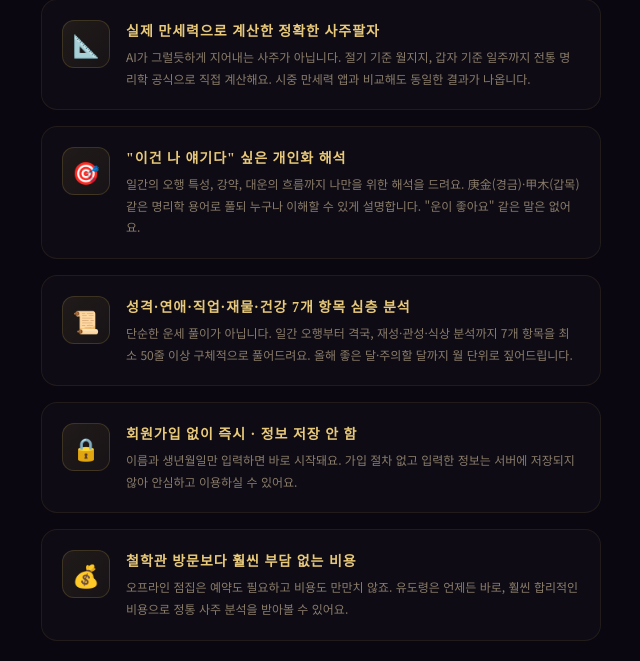
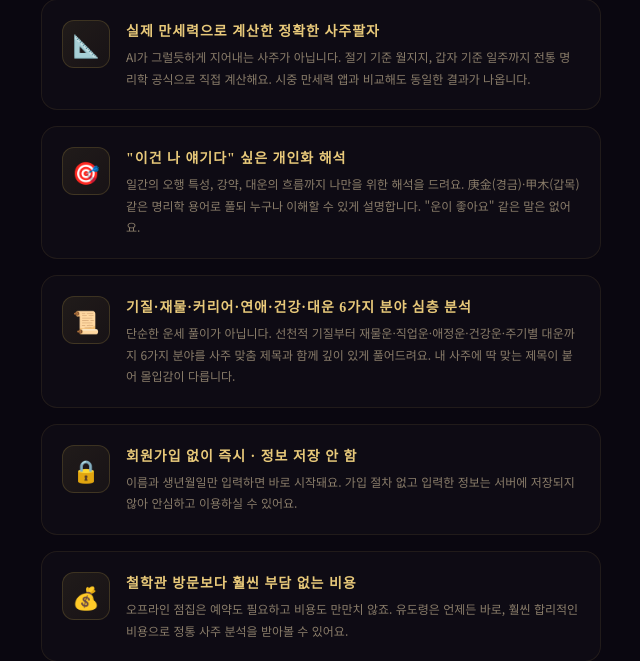
Before and after one commit to gud1955-sudo/yudoryeong, a Flask app: page / in a window 1280 px wide. Shown: the part 2917-3578 px from the top of the page, without its empty margins (319-959 px from the left). Run offline with Flask 3, Linux system fonts and the light colour scheme; some libraries are stand-ins or nearby versions.

Commit message:
메인페이지 사주 결과 예시 양식을 실제 출력 형식에 맞게 업데이트
- '운세 맛보기' → '사주 원국 해석' 섹션 제목 변경
- 블러 미리보기(teaseText)를 6가지 분야 목록 형식으로 교체
- teaseSectionTitle '종합 사주 상세 분석' → '상세 감정서 — 6가지 운명 분석'
- teaseTitle '감정서가 준비되었소' 로 통일
- 결제 모달에 '3회 질문' 항목 추가
- 특징 소개 '7개 항목' → '6가지 분야' 설명 실제 구성과 일치

https://claude.ai/code/session_01R7rEE77RBF8gC9UChskq1K

```diff
--- a/templates/index.html
+++ b/templates/index.html
@@ -710,8 +710,8 @@
         <div class="feature-item">
             <div class="feature-icon-wrap">📜</div>
             <div class="feature-text">
-                <h4>성격·연애·직업·재물·건강 <em>7개 항목 심층 분석</em></h4>
-                <p>단순한 운세 풀이가 아닙니다. 일간 오행부터 격국, 재성·관성·식상 분석까지 7개 항목을 최소 50줄 이상 구체적으로 풀어드려요. 올해 좋은 달·주의할 달까지 월 단위로 짚어드립니다.</p>
+                <h4>기질·재물·커리어·연애·건강·대운 <em>6가지 분야 심층 분석</em></h4>
+                <p>단순한 운세 풀이가 아닙니다. 선천적 기질부터 재물운·직업운·애정운·건강운·주기별 대운까지 6가지 분야를 사주 맞춤 제목과 함께 깊이 있게 풀어드려요. 내 사주에 딱 맞는 제목이 붙어 몰입감이 다릅니다.</p>
             </div>
         </div>
         <div class="feature-item">
@@ -1013,7 +1013,7 @@
 
         <!-- 맛보기 -->
         <div class="preview-section">
-            <p class="section-title">✦ 운세 맛보기</p>
+            <p class="section-title">✦ 사주 원국 해석</p>
             <div class="result-box" id="previewText"></div>
         </div>
 
@@ -1084,6 +1084,7 @@
         <p class="modal-desc">유도령이 <strong style="color:var(--gold-light)" id="modalCatName">종합 사주</strong>를<br>낱낱이 풀어드리리다</p>
         <div class="modal-features">
             <div class="modal-feature"><span class="modal-feature-icon">📜</span>상세 분석</div>
+            <div class="modal-feature"><span class="modal-feature-icon">💬</span>3회 질문</div>
         </div>
         <button class="kakao-btn" onclick="requestPay()">💛 카카오페이 · 9,900원</button>
         <button class="modal-close-btn" onclick="document.getElementById('payModal').classList.remove('active')">닫기</button>
@@ -1287,9 +1288,9 @@
             .forEach(key => fillSajuCell(`cell-${key}`, saju[key]));
 
         document.getElementById('previewText').innerText = data.preview || '';
-        document.getElementById('teaseSectionTitle').innerText = '✦ 종합 사주 상세 분석';
-        document.getElementById('teaseTitle').innerText = '🔮 종합 사주 상세 결과가 준비되었소';
-        document.getElementById('teaseText').innerText  = '유도령이 그대의 사주 깊은 곳을 들여다보았소. 재물과 인연, 직업과 자식에 이르기까지 운명의 실타래가 낱낱이 보이는구료. 올해의 흐름과 주의할 시기, 행운의 달까지 모두 담겨있소...';
+        document.getElementById('teaseSectionTitle').innerText = '✦ 상세 감정서 — 6가지 운명 분석';
+        document.getElementById('teaseTitle').innerText = '감정서가 준비되었소';
+        document.getElementById('teaseText').innerText  = '선천적 기질 및 성향\n타고난 기질과 심리 패턴, 사회적 페르소나\n\n재물 및 경제운\n재물 그릇의 크기, 투자 성향, 돈이 들어오는 시기\n\n직업 및 커리어\n천직과 유리한 산업군, 이직·창업 타이밍\n\n애정 및 인간관계\n연애 스타일, 배우자운, 인연이 오는 시기\n\n건강 및 라이프스타일\n취약한 신체 부위, 맞춤 개운법\n\n주기별 상세 운세\n대운의 흐름, 2026년 길흉, 인생의 골든타임';
 
         document.getElementById('teaseSection').style.display = 'block';
         document.getElementById('detailSection').classList.remove('active');
@@ -1297,7 +1298,7 @@
         document.getElementById('chatInputWrap').classList.remove('active');
 
         document.getElementById('modalCatName').innerText = '종합 사주';
-        document.getElementById('detailTitle').innerText  = '✦ 종합 사주 상세 분석';
+        document.getElementById('detailTitle').innerText  = '✦ 상세 감정서';
 
         document.getElementById('resultScreen').classList.add('active');
         document.getElementById('resultScreen').scrollTop = 0;
```
